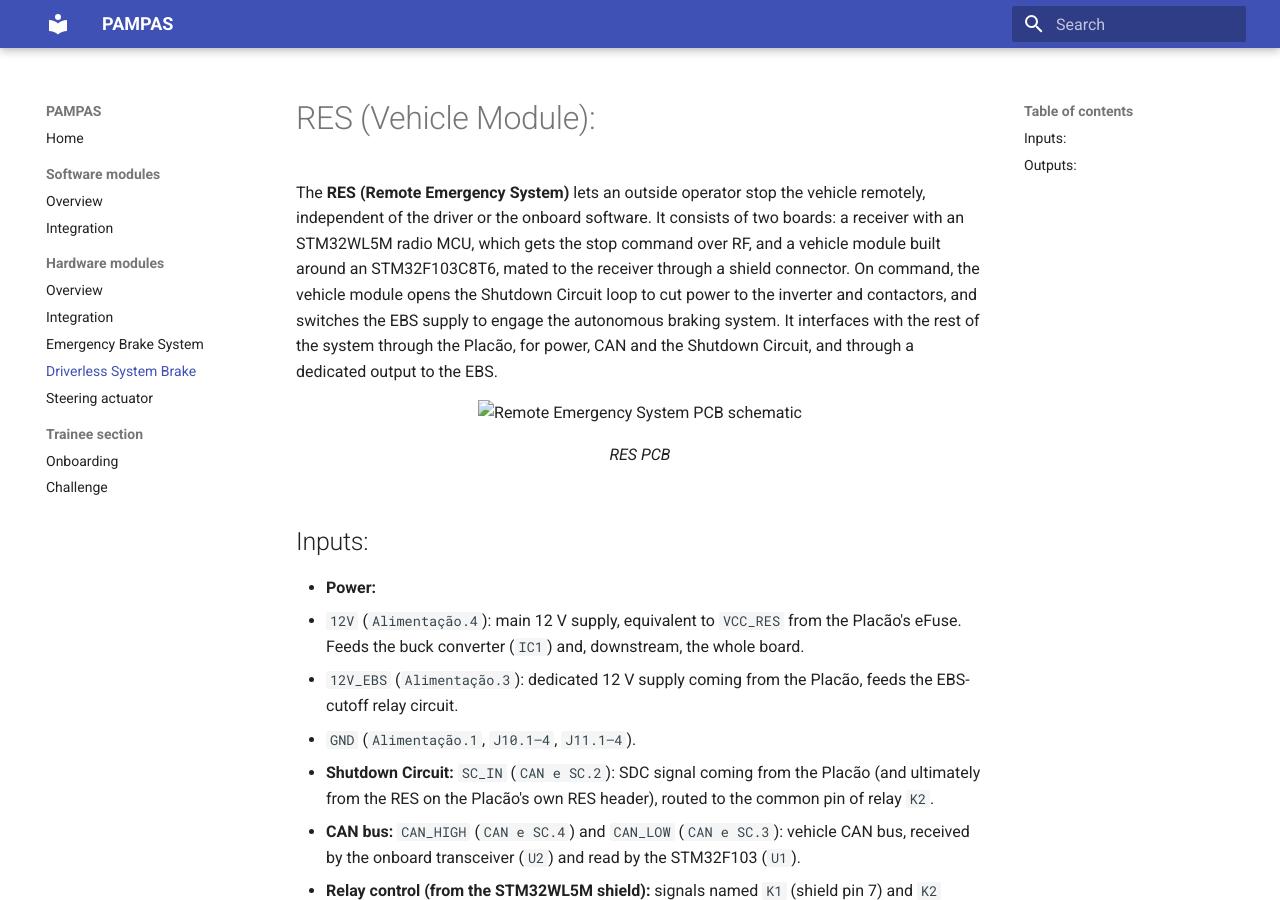
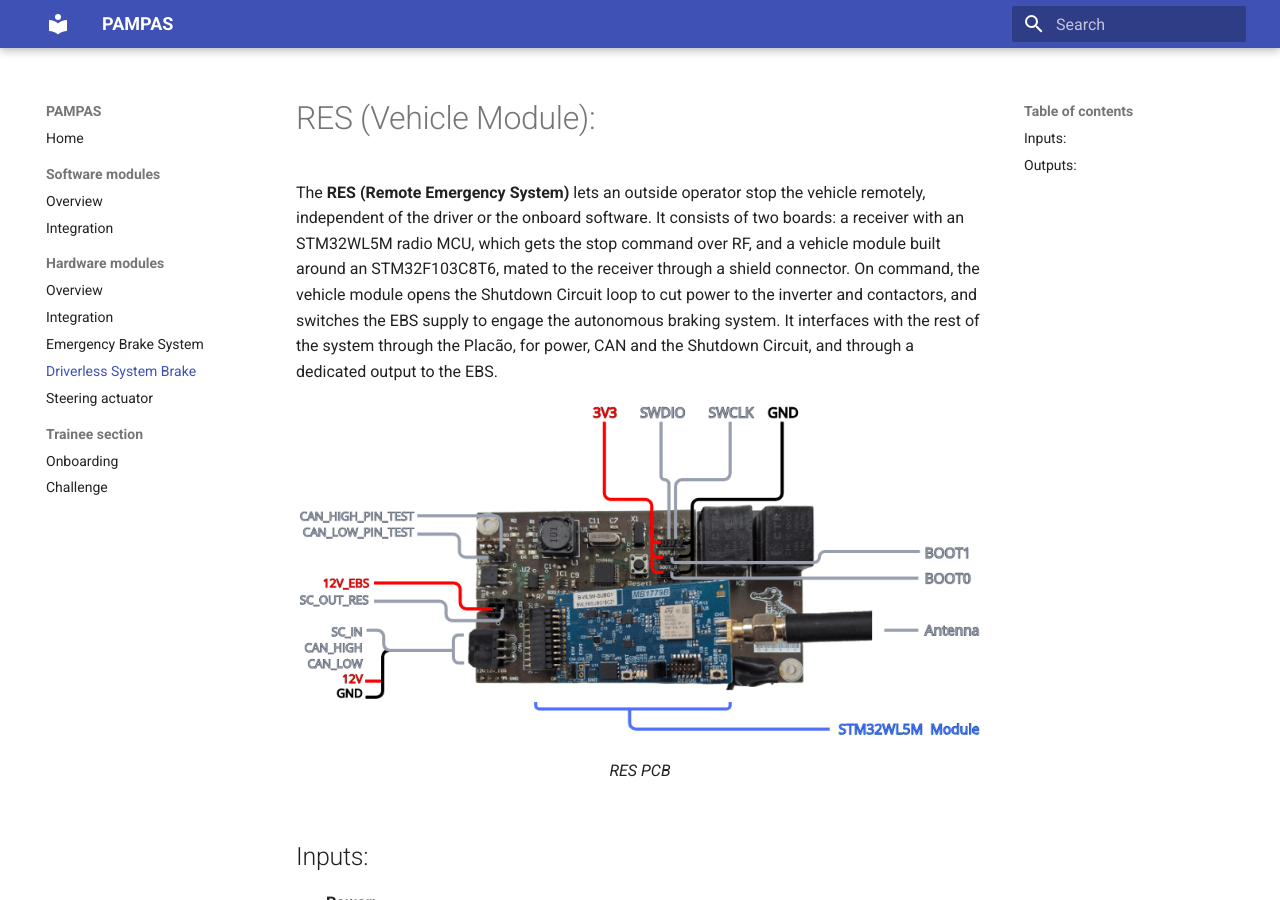
Before and after one commit to amperaufsc/pampas, an MkDocs documentation site: the page built from docs/hardware/res.md, in a window 1280 px wide and 900 px high. Built offline with MkDocs 1.6.1 and Material for MkDocs 9.7.7, drawn with Linux system fonts in a browser that asks for light colours; the version menu is left out.

Commit message:
fix: syntax correction

```diff
--- a/docs/hardware/res.md
+++ b/docs/hardware/res.md
@@ -4,7 +4,7 @@ The **RES (Remote Emergency System)** lets an outside operator stop the vehicle
 
 
 <figure markdown="span">
- <img alt="Remote Emergency System PCB schematic" scr="res.png" />
+ <img alt="Remote Emergency System PCB schematic" src="res.png" />
  <figcaption>RES PCB</figcaption>
 </figure>
 
```
